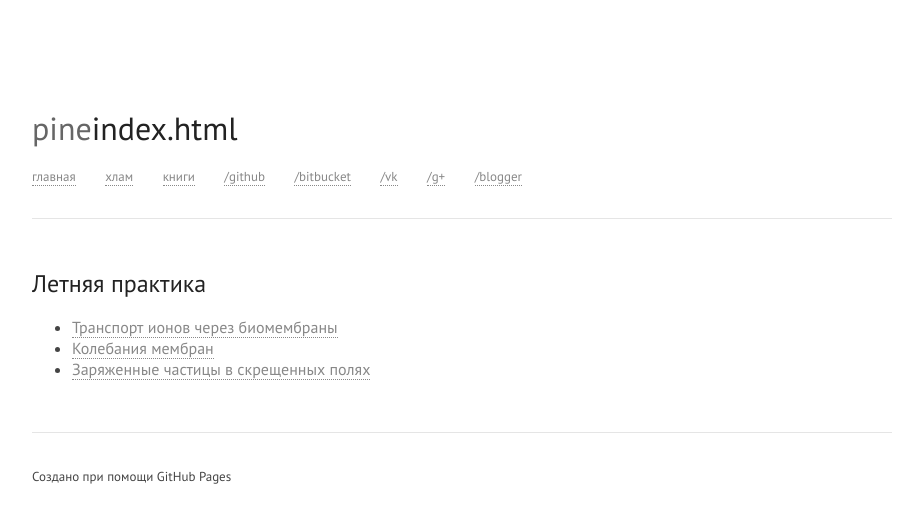
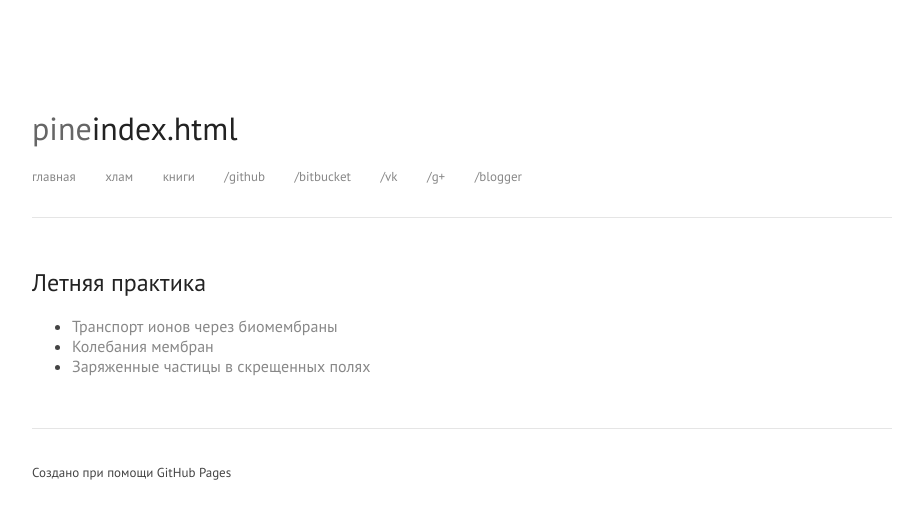
Before and after one commit to gitter-badger/pinecrew.github.com, a Jekyll site: the page built from index.html, in a window 1280 px wide. Shown: the top 523 px of the page, without its empty margins (178-1101 px from the left). Built offline with Jekyll 4.4.1, drawn with Linux system fonts in a browser that asks for light colours.

Commit message:
и ещё чуть-чуть

```diff
--- a/styles/styles.css
+++ b/styles/styles.css
@@ -24,7 +24,6 @@ h1, h2, h3 {
 a {
     display: inline-block;
     color: #888;
-    border-bottom: 1px dotted #888;
     text-decoration: none;
     -webkit-transition: background .3s;
     -moz-transition: background .3s;
```
